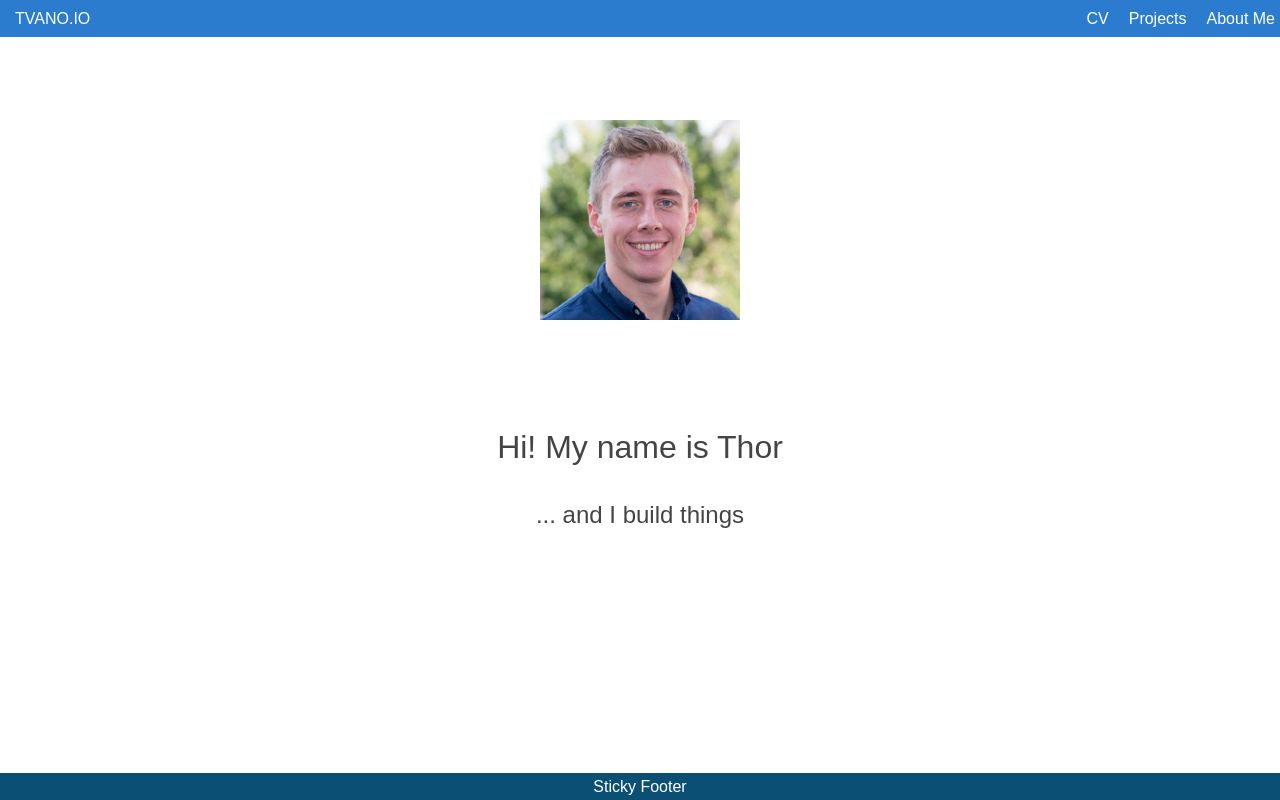
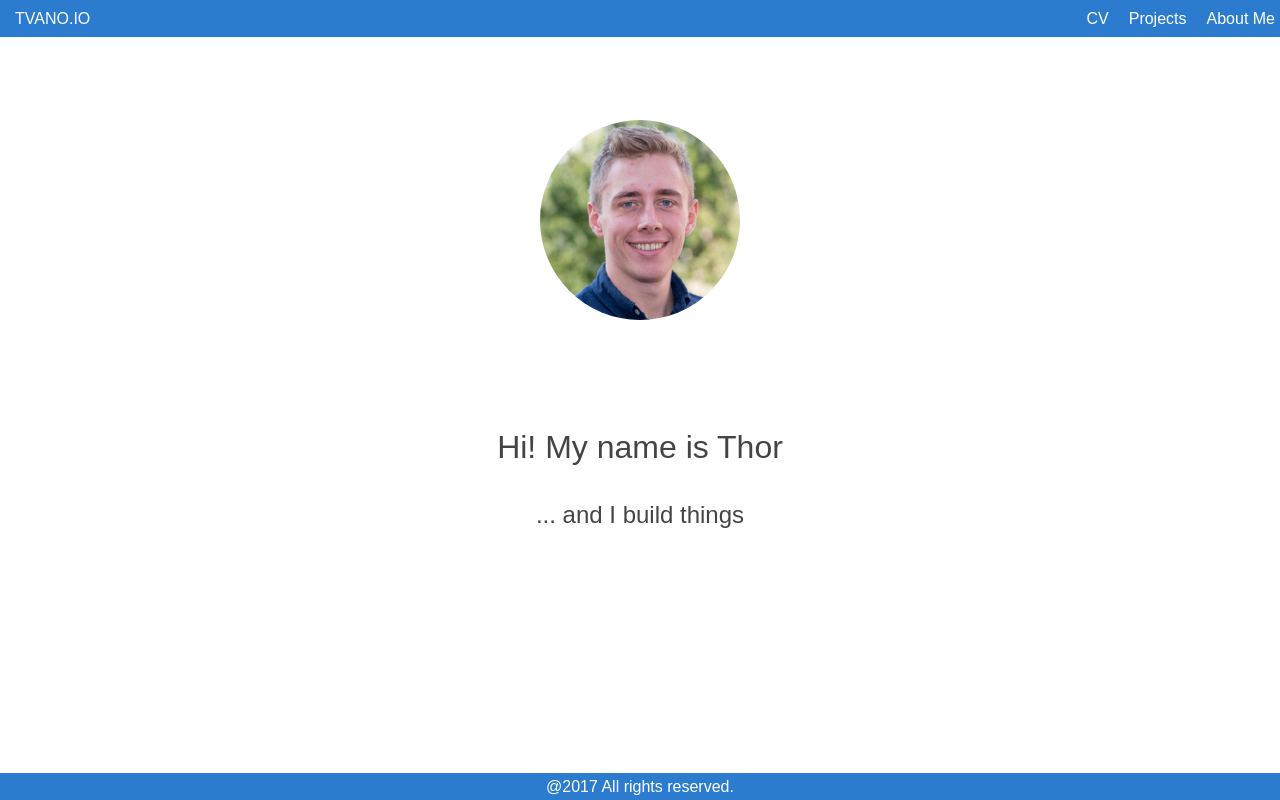
Before and after one commit to TVAO/tvano.github.io, a React (Create React App) app: page / in a window 1280 px wide. Built offline with nearby package versions, Linux system fonts and the light colour scheme.

Commit message:
Fixed image and footer.

```diff
--- a/package.json
+++ b/package.json
@@ -1,5 +1,5 @@
 {
-  "homepage": "https://tvao.github.io",
+  "homepage": "https://tvao.github.io/portfolio",
   "name": "portfolio",
   "version": "0.1.0",
   "private": true,
--- a/src/components/Footer.js
+++ b/src/components/Footer.js
@@ -4,7 +4,7 @@ import React from 'react';
 const Footer = () => (
   <footer className="footer">
       <div id="footer-content">
-        Sticky Footer
+        @2017 All rights reserved.
       </div>
   </footer>
 );
--- a/src/components/Main.js
+++ b/src/components/Main.js
@@ -6,7 +6,7 @@ import '../styles/Main.css';
 const Main = () => (
   <div>
     <div className="top">
-      <img className="image-circle" alt="TVANO" id="picture"
+      <img className="img-circle" alt="TVANO" id="picture"
         src="Thor.jpg"/>
       <h1 className="text-center"> Hi! My name is Thor </h1>
       <h2 className="text-center text-muted"> ... and I build things </h2>
--- a/src/styles/Footer.css
+++ b/src/styles/Footer.css
@@ -5,13 +5,12 @@ footer {
   position:absolute;
   bottom:0;
   left:0;
-  background-color:rgb(12, 79, 117);
+  background-color:#2b7ccf;
 }
 
 #footer {
   position: fixed;
   height: 50px;
-  background-color: red;
   bottom: 0px;
   left: 0px;
   right: 0px;
```
